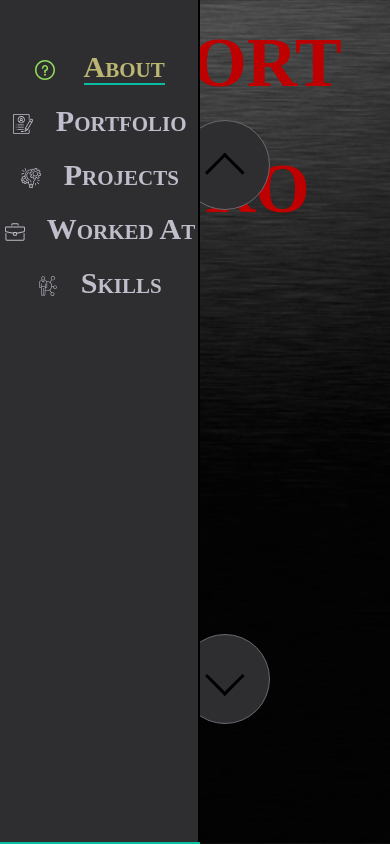
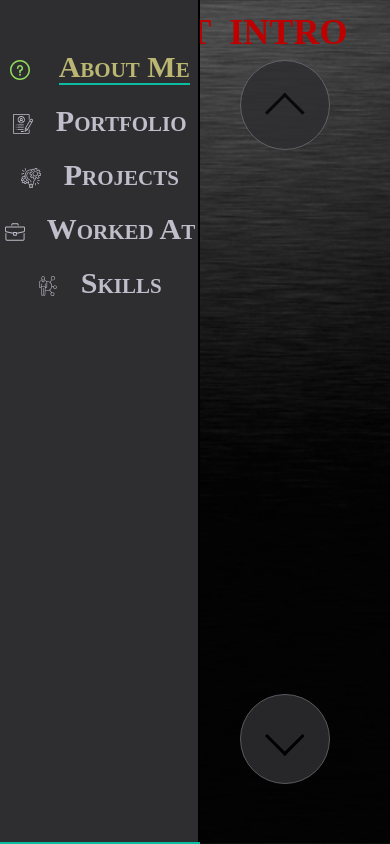
Before and after one commit to nirabhratapaswi/Personal-Website, a website built with webpack: page index.html in a window 390 px wide. Both pictures are taken after a click on the button 30 px from the left and 38 px from the top of the page. Shown: the top 844 px of the page. Built offline with nearby package versions, Linux system fonts and the light colour scheme.

Commit message:
Fixed About Me row overlap, fonts changed for smaller screens.

```diff
--- a/assets/css/orange.css
+++ b/assets/css/orange.css
@@ -181,20 +181,26 @@ a:hover {
 @media (max-width: 800px) {
     /* all contents of Mobile.css */
     .sectionTitle {
-      font-size: 70px;
+      font-size: 1.8em;
     }
     .sectionContent {
-      font-size: 25px;
+      font-size: 0.8em;
     }
     .navigation {
         width: 250px;
     }
-    .myimage {
+    /*.myimage {
         height: 200px;
         width: 200px;
-    }
+    }*/
 }
 @media (max-width: 500px) {
+    .sectionTitle {
+      font-size: 1.2em;
+    }
+    .sectionContent {
+      font-size: 0.6em;
+    }
     .navigation {
         width: 200px;
     }
@@ -202,15 +208,15 @@ a:hover {
 @media (min-width: 801px) and (max-height:900px) {
     /* all contents of LowRes.css */
     .sectionTitle {
-      font-size: 50px;
+      font-size: 2.2em;
     }
     .sectionContent {
-      font-size: 18px;
+      font-size: 0.7em;
     }
-    .myimage {
+    /*.myimage {
         height: 200px;
         width: 200px;
-    }
+    }*/
 }
 @media (min-width: 801px) and (min-height:901px) {
      /* all contents of HiRes.css */
--- a/assets/css/yellow.css
+++ b/assets/css/yellow.css
@@ -137,8 +137,8 @@ i {
 
 .scroll_up {
     position: fixed;
-    right: 80px;
-    top: 80px;
+    right: 2em;
+    top: 2em;
     height: 2em;
     width: 2em;
     z-index: 1;
@@ -148,12 +148,13 @@ i {
     border-radius: 50%;
     border-color: #6A696F;
     transition: 0.5s;
+    opacity: 0.85;
 }
 
 .scroll_down {
     position: fixed;
-    right: 80px;
-    bottom: 80px;
+    right: 2em;
+    bottom: 2em;
     height: 2em;
     width: 2em;
     z-index: 1;
@@ -163,18 +164,19 @@ i {
     border-radius: 50%;
     border-color: #6A696F;
     transition: 0.5s;
+    opacity: 0.85;
 }
 
 @media only screen and (max-width: 1100px) {
     .scroll_up {
-        right: 120px;
-        top: 120px;
+        right: 2em;
+        top: 2em;
         width: 3em;
         height: 3em;
     }
     .scroll_down {
-        right: 120px;
-        bottom: 120px;
+        right: 2em;
+        bottom: 2em;
         width: 3em;
         height: 3em;
     }
--- a/assets/js/orange_new.js
+++ b/assets/js/orange_new.js
@@ -51,7 +51,6 @@ var showPage = () => { // NOTE: This takes the active href for current page calc
         if (sidebar_active_href.attr("href") == "#".concat($($("#content > div")[index]).attr("id"))) {
             if (index > 0) {
                 $(".header_class > ul li img").each(function(index_1) {
-                    console.log("Index----: ", index_1);
                     if ($(this).siblings("a").attr("href") == sidebar_active_href.attr("href")) {
                         if (index_1 % 2 == 0) {
                             $(this).removeClass("icon_inactive");
@@ -164,8 +163,6 @@ var showPageIfNotShown = page_index => {
 var changeIconForNav = () => { // Changes nav svg icon color to active
     console.log("changeIconForNav called.");
     $(".header_class > ul li img").each(function(index_1) {
-        console.log("Index----: ", index_1);
-        console.log($(this).siblings("a").attr("href"), " : ", sidebar_active_href.attr("href"));
         if ($(this).siblings("a").attr("href") == sidebar_active_href.attr("href")) {
             if (index_1 % 2 == 0) {
                 $(this).removeClass("icon_inactive");
--- a/index.html
+++ b/index.html
@@ -37,7 +37,7 @@
 						<li>
 							<img src="./assets/images/question_mark.svg" alt="About Me SVG" class="nav_icons icon_inactive">
 							<img src="./assets/images/question_mark_inactive.svg" alt="About Me SVG" class="nav_icons">&ensp;
-							<a class="active headers" href="#aboutMe">About</a>
+							<a class="active headers" href="#aboutMe">About Me</a>
 						</li>
 						<li>
 							<img src="./assets/images/portfolio.svg" alt="Portfolio SVG" class="nav_icons icon_inactive">
@@ -81,10 +81,10 @@
         		<!-- Problem is 2 sectionContent are taking up more than height of window -->
         		<div class="sectionContent displaying row">
         			<div class="col-md-4 col-sm-12 about_me_left">
-        				<div class="col-md-12 col-sm-6 appear_from_left">
+        				<div class="col-md-12 col-sm-6 col-xs-6 appear_from_left">
 		        			<img src="./assets/images/me2.jpg" alt="Myself in Kodaikanal - Tamil Nadu" class="myimage">
 		        		</div>
-		        		<div class="col-md-12 col-sm-6 appear_from_left">
+		        		<div class="col-md-12 col-sm-6 col-xs-6 appear_from_left">
 		        			<div class="about_me_info">
 		        				<p>B. Tech: NIT Trichy</p>
 		        				<p>12<sup>th</sup>: Birla Bharati, Kolkata</p>
@@ -103,7 +103,7 @@
 		        				I am a full stack Web Developer and part time Competetive Coder. I build dynamic websites, backend applications, and design databases.
 		        			</p>
 		        			<p>
-		        				I also love Physics and theories about the working of our Universe deeply interests me. I also like watching TV Shows and Anime, Sci-Fi/Psyco-Thriller/Action Movies and play Racing Games. Football is my favourite sport but badminton is what I play. I also play the Violin;)
+		        				I also love Physics and theories about the working of our Universe deeply interests me. I also like watching TV Shows and Anime, Sci-Fi/Psyco-Thriller/Action Movies and play Racing Games. Football is what I love and badminton is what I play. I also play the Violin;)
 		        			</p>
 		        			<p>I love to code in: <span class="ityped">Some text</span></p>
 		        		</div>
```
Also changed, not shown: dist/light.html.
